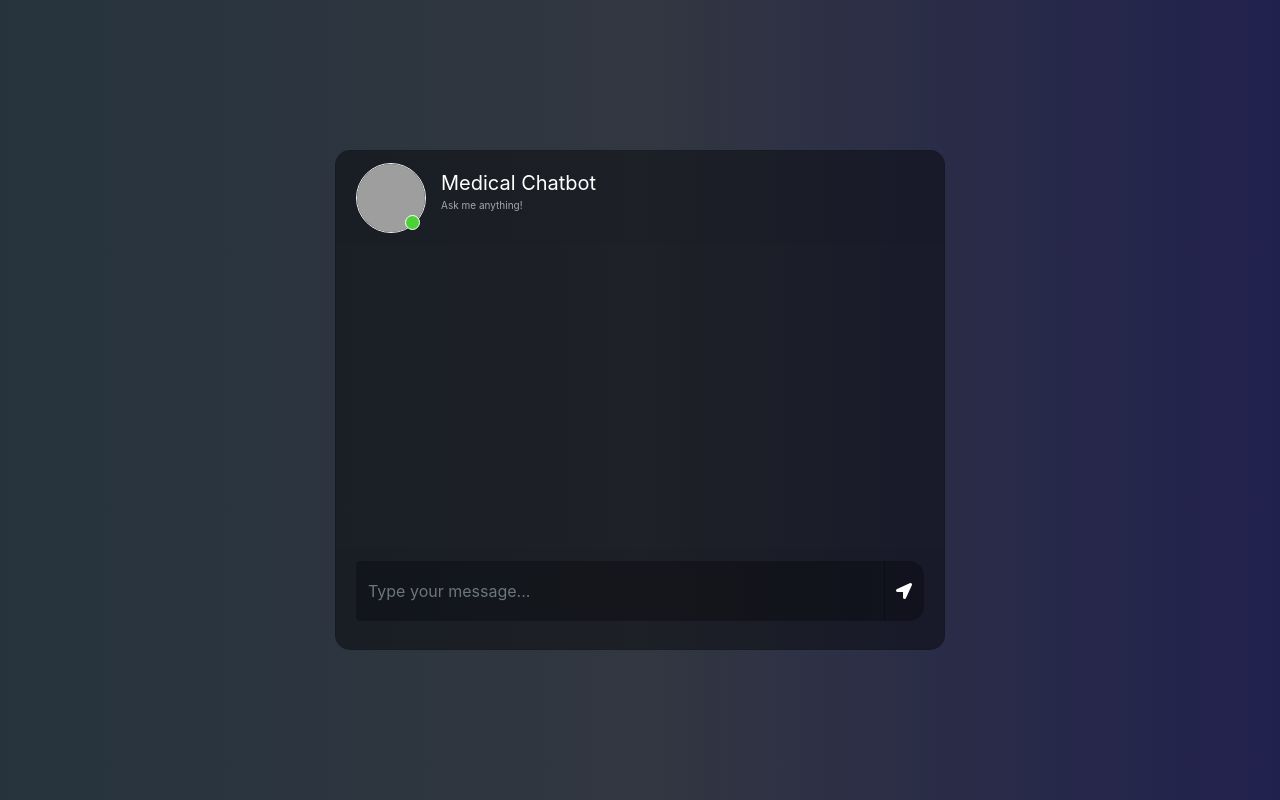
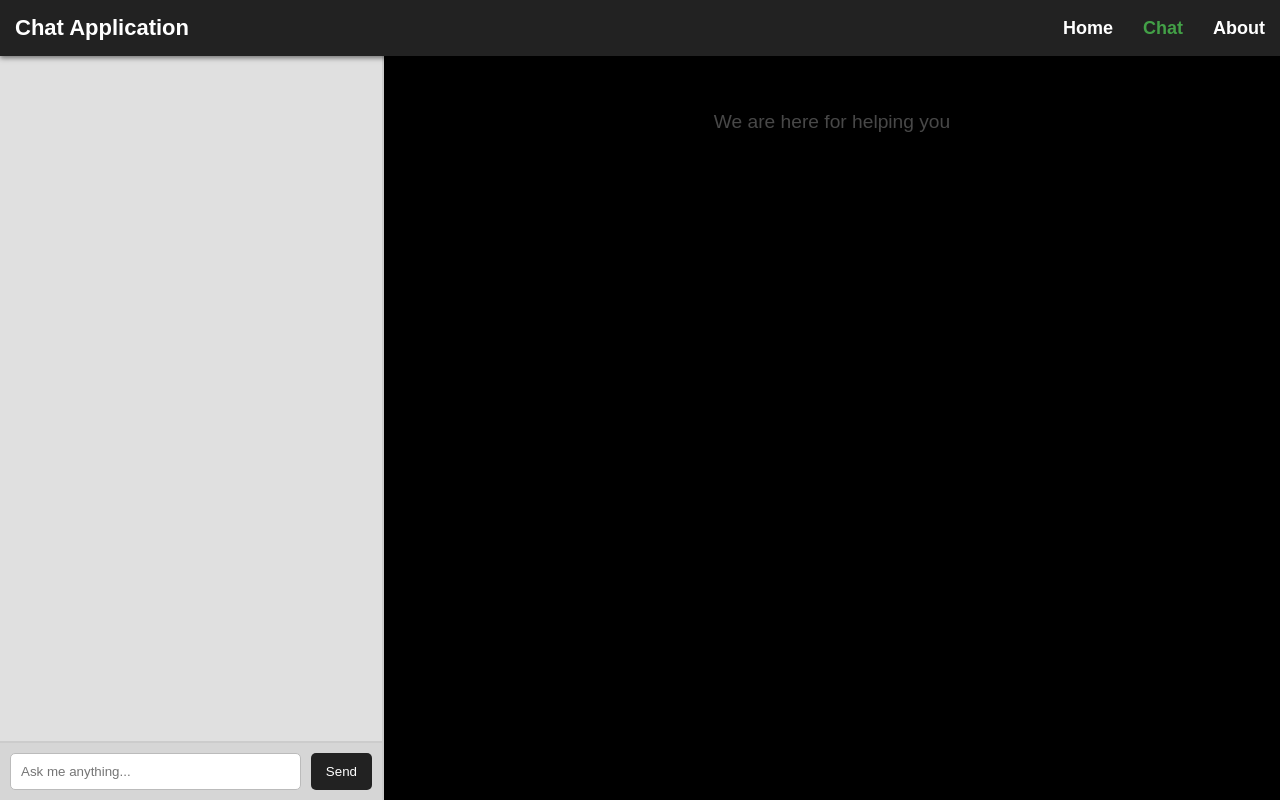
Before and after one commit to Dhruv395572/SympTrack, a Flask app: page / in a window 1280 px wide. Run offline with Flask 3, Linux system fonts and the light colour scheme; some libraries are stand-ins or nearby versions; grey boxes are pictures that could not be loaded.

Commit message:
More updates

```diff
--- a/app.py
+++ b/app.py
@@ -53,7 +53,13 @@ rag_chain = create_retrieval_chain(retriever, question_answer_chain)
 def index():
     return render_template('chat.html')
 
+@app.route("/home")
+def home():
+    return render_template('home.html')
 
+@app.route("/about")
+def about():
+    return render_template('about.html')
 
 @app.route("/get", methods=["GET", "POST"])
 def chat():
--- a/templates/chat.html
+++ b/templates/chat.html
@@ -1,81 +1,292 @@
-<link href="//maxcdn.bootstrapcdn.com/bootstrap/4.1.1/css/bootstrap.min.css" rel="stylesheet" id="bootstrap-css">
-<script src="//maxcdn.bootstrapcdn.com/bootstrap/4.1.1/js/bootstrap.min.js"></script>
-<script src="//cdnjs.cloudflare.com/ajax/libs/jquery/3.2.1/jquery.min.js"></script>
+<!DOCTYPE html>
+<html lang="en">
+<head>
+  <meta charset="UTF-8">
+  <meta name="viewport" content="width=device-width, initial-scale=1.0">
+  <title>Chat - Chat Application</title>
+  <style>
+    * {
+      margin: 0;
+      padding: 0;
+      box-sizing: border-box;
+    }
 
-<!DOCTYPE html>
-<html>
-	<head>
-		<title>Chatbot</title>
-		<link rel="stylesheet" href="https://stackpath.bootstrapcdn.com/bootstrap/4.1.3/css/bootstrap.min.css" integrity="sha384-MCw98/SFnGE8fJT3GXwEOngsV7Zt27NXFoaoApmYm81iuXoPkFOJwJ8ERdknLPMO" crossorigin="anonymous">
-		<link rel="stylesheet" href="https://use.fontawesome.com/releases/v5.5.0/css/all.css" integrity="sha384-B4dIYHKNBt8Bc12p+WXckhzcICo0wtJAoU8YZTY5qE0Id1GSseTk6S+L3BlXeVIU" crossorigin="anonymous">
-		<script src="https://ajax.googleapis.com/ajax/libs/jquery/3.3.1/jquery.min.js"></script>
-		<link rel="stylesheet" type="text/css" href="{{ url_for('static', filename='style.css')}}"/>
-	</head>
+    body {
+      font-family: Arial, sans-serif;
+      height: 100vh;
+      display: flex;
+      flex-direction: column;
+    }
 
+    /* Navbar */
+    nav {
+      background: #222;
+      color: white;
+      padding: 15px;
+      font-size: 20px;
+      font-weight: bold;
+      box-shadow: 0 2px 5px rgba(0,0,0,0.5);
+      display: flex;
+      align-items: center;
+      justify-content: space-between;
+      position: relative;
+    }
 
-	<body>
-		<div class="container-fluid h-100">
-			<div class="row justify-content-center h-100">
-				<div class="col-md-8 col-xl-6 chat">
-					<div class="card">
-						<div class="card-header msg_head">
-							<div class="d-flex bd-highlight">
-								<div class="img_cont">
-									<img src="https://cdn-icons-png.flaticon.com/512/387/387569.png" class="rounded-circle user_img">
-									<!-- <img src="https://www.prdistribution.com/spirit/uploads/pressreleases/2019/newsreleases/d83341deb75c4c4f6b113f27b1e42cd8-chatbot-florence-already-helps-thousands-of-patients-to-remember-their-medication.png" class="rounded-circle user_img"> -->
-									<span class="online_icon"></span>
-								</div>
-								<div class="user_info">
-									<span>Medical Chatbot</span>
-									<p>Ask me anything!</p>
-								</div>
-							</div>
-						</div>
-						<div id="messageFormeight" class="card-body msg_card_body">
+    .nav-brand {
+      font-size: 22px;
+      font-weight: bold;
+      margin-right: 20px;
+    }
 
+    .nav-links {
+      display: flex;
+      gap: 30px;
+    }
 
-						</div>
-						<div class="card-footer">
-							<form id="messageArea" class="input-group">
-                                <input type="text" id="text" name="msg" placeholder="Type your message..." autocomplete="off" class="form-control type_msg" required/>
-								<div class="input-group-append">
-									<button type="submit" id="send" class="input-group-text send_btn"><i class="fas fa-location-arrow"></i></button>
-								</div>
-							</form>
-						</div>
-					</div>
-				</div>
-			</div>
-		</div>
+    .nav-link {
+      color: white;
+      text-decoration: none;
+      font-weight: bold;
+      font-size: 18px;
+      transition: color 0.2s;
+    }
 
-		<script>
-			$(document).ready(function() {
-				$("#messageArea").on("submit", function(event) {
-					const date = new Date();
-					const hour = date.getHours();
-					const minute = date.getMinutes();
-					const str_time = hour+":"+minute;
-					var rawText = $("#text").val();
+    .nav-link:hover {
+      color: #43a047;
+    }
 
-					var userHtml = '<div class="d-flex justify-content-end mb-4"><div class="msg_cotainer_send">' + rawText + '<span class="msg_time_send">'+ str_time + '</span></div><div class="img_cont_msg"><img src="https://i.ibb.co/d5b84Xw/Untitled-design.png" class="rounded-circle user_img_msg"></div></div>';
+    .nav-toggle {
+      display: none;
+      font-size: 28px;
+      cursor: pointer;
+      margin-left: 20px;
+    }
 
-					$("#text").val("");
-					$("#messageFormeight").append(userHtml);
+    /* Chat container */
+    .chat-container {
+      flex: 1;
+      display: flex;
+      height: calc(100vh - 60px); /* Navbar ke liye space */
+    }
 
-					$.ajax({
-						data: {
-							msg: rawText,
-						},
-						type: "POST",
-						url: "/get",
-					}).done(function(data) {
-						var botHtml = '<div class="d-flex justify-content-start mb-4"><div class="img_cont_msg"><img src="https://cdn-icons-png.flaticon.com/512/387/387569.png" class="rounded-circle user_img_msg"></div><div class="msg_cotainer">' + data + '<span class="msg_time">' + str_time + '</span></div></div>';
-						$("#messageFormeight").append($.parseHTML(botHtml));
-					});
-					event.preventDefault();
-				});
-			});
-		</script>
+    /* Left - User */
+    .user-column {
+      width: 30%;
+      background: #e0e0e0;
+      display: flex;
+      flex-direction: column;
+      justify-content: space-between;
+      border-right: 2px solid #ccc;
+    }
 
-    </body>
+    .user-messages {
+      flex: 1;
+      overflow-y: auto;
+      padding: 15px;
+    }
+
+    .user-input {
+      display: flex;
+      padding: 10px;
+      background: #d6d6d6;
+      border-top: 2px solid #ccc;
+    }
+
+    .user-input input {
+      flex: 1;
+      padding: 10px;
+      border: 1px solid #bbb;
+      border-radius: 5px;
+    }
+
+    .user-input button {
+      margin-left: 10px;
+      padding: 10px 15px;
+      border: none;
+      background: #222;
+      color: white;
+      border-radius: 5px;
+      cursor: pointer;
+    }
+
+    /* Right - Bot */
+    .bot-column {
+      width: 70%;
+      background: #000;
+      color: white;
+      padding: 15px;
+      overflow-y: auto;
+      display: flex;
+      align-items: flex-start; /* <-- Change here */
+      justify-content: flex-start;
+      flex-direction: column;
+    }
+
+    .message {
+      margin-bottom: 12px;
+      padding: 10px;
+      border-radius: 5px;
+    }
+
+    .user-message {
+      background: #2196f3;   /* Blue */
+      color: #fff;
+    }
+
+    .bot-message {
+      background: #43a047;   /* Green */
+      color: #fff;
+    }
+
+    @media (max-width: 768px) {
+      .nav-links {
+        display: none;
+        flex-direction: column;
+        position: absolute;
+        top: 60px;
+        right: 0;
+        background: #222;
+        width: 200px;
+        padding: 10px;
+        border-radius: 5px;
+        box-shadow: 0 2px 5px rgba(0,0,0,0.5);
+      }
+
+      .nav-links.show {
+        display: flex;
+      }
+
+      .nav-toggle {
+        display: block;
+      }
+    }
+
+    @media (max-width: 700px) {
+      .nav-links {
+        display: none;
+        flex-direction: column;
+        background: #222;
+        position: absolute;
+        top: 55px;
+        left: 0;
+        width: 100%;
+        z-index: 10;
+        padding-bottom: 10px;
+      }
+      .nav-links.show {
+        display: flex;
+      }
+      .nav-toggle {
+        display: block;
+      }
+    }
+
+    @media (max-width: 900px) {
+      .chat-container {
+        flex-direction: column-reverse !important;
+        height: auto;
+      }
+      .user-column, .bot-column {
+        width: 100% !important;
+        min-height: 180px;
+        border-right: none;
+        border-top: 0px solid #ccc;
+      }
+      .bot-column {
+        border-top: none;
+        border-bottom: 2px solid #ccc;
+      }
+    }
+  </style>
+</head>
+<body>
+
+  <!-- Navbar -->
+  <nav>
+    <div class="nav-brand">Chat Application</div>
+    <div class="nav-links" id="navLinks">
+      <a href="/home" class="nav-link">Home</a>
+    <a href="/" class="nav-link chat-active" style="color: #43a047;">Chat</a>
+    <a href="/about" class="nav-link">About</a>
+    </div>
+    <div class="nav-toggle" onclick="toggleNav()">
+      <span>&#9776;</span>
+    </div>
+  </nav>
+
+  <!-- Main Chat Container -->
+  <div class="chat-container">
+
+    <!-- Left Column (User) -->
+    <div class="user-column">
+      <div class="user-messages" id="userMessages">
+        <!-- User messages yaha aayenge -->
+      </div>
+      <div class="user-input">
+        <input type="text" id="userInput" placeholder="Ask me anything...">
+        <button onclick="sendMessage()">Send</button>
+      </div>
+    </div>
+
+    <!-- Right Column (Bot) -->
+    <div class="bot-column" id="botMessages" style="display: flex; align-items: flex-start; justify-content: flex-start; flex-direction: column;">
+      <div id="botWelcome" style="color:#ffffff48; margin:40px auto; text-align:center; font-size:1.2rem; width:100%;">
+        We are here for helping you
+      </div>
+    </div>
+
+  </div>
+  <script>
+  function sendMessage() {
+    const input = document.getElementById("userInput");
+    const userText = input.value.trim();
+    if (userText === "") return;
+
+    // User message left side
+    const userDiv = document.createElement("div");
+    userDiv.classList.add("message", "user-message");
+    userDiv.textContent = userText;
+    document.getElementById("userMessages").appendChild(userDiv);
+
+    // Clear input
+    input.value = "";
+
+    // Auto scroll
+    userDiv.scrollIntoView();
+
+    // Remove welcome message on first user message
+    const botWelcome = document.getElementById("botWelcome");
+    if (botWelcome) botWelcome.remove();
+
+    // Send POST request to backend
+    const formData = new FormData();
+    formData.append("msg", userText);
+
+    fetch("/get", {
+      method: "POST",
+      body: formData
+    })
+    .then(response => response.text())
+    .then(botResponse => {
+      const botDiv = document.createElement("div");
+      botDiv.classList.add("message", "bot-message");
+      botDiv.innerHTML = `<img src="https://cdn-icons-png.flaticon.com/512/387/387569.png" alt="Doctor" style="width:24px;vertical-align:middle;margin-right:8px;border-radius:50%;">${botResponse}`;
+      document.getElementById("botMessages").appendChild(botDiv);
+      botDiv.scrollIntoView();
+    })
+    .catch(() => {
+      const botDiv = document.createElement("div");
+      botDiv.classList.add("message", "bot-message");
+      botDiv.innerHTML = `<img src="https://cdn-icons-png.flaticon.com/512/387/387569.png" alt="Doctor" style="width:24px;vertical-align:middle;margin-right:8px;border-radius:50%;">Sorry, bot is not responding.`;
+      document.getElementById("botMessages").appendChild(botDiv);
+      botDiv.scrollIntoView();
+    });
+  }
+
+  function toggleNav() {
+    var navLinks = document.getElementById("navLinks");
+    navLinks.classList.toggle("show");
+  }
+</script>
+</body>
 </html>
```
Also changed, not shown: templates/about.html (added, +157 -0 lines), templates/home.html (added, +232 -0 lines).
